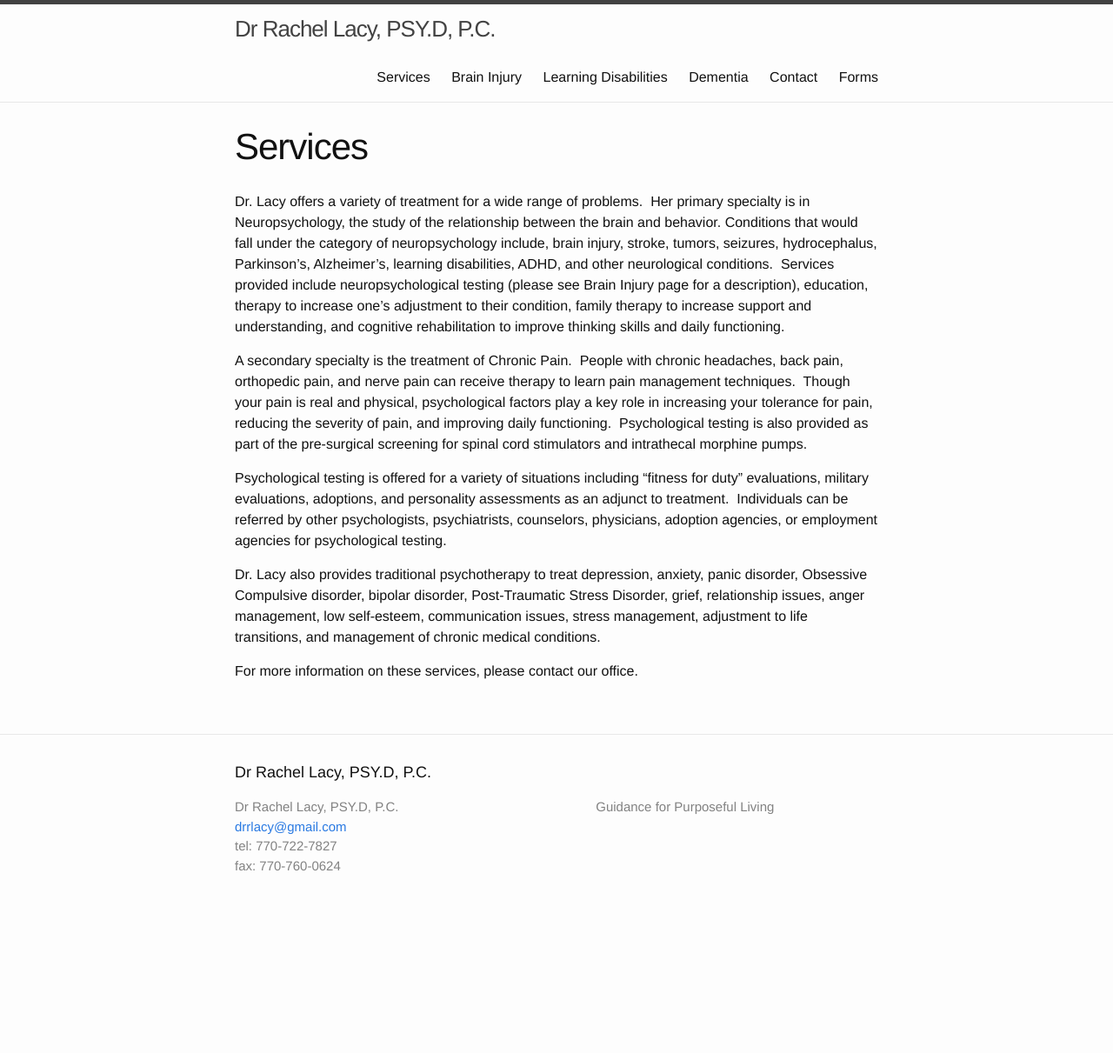
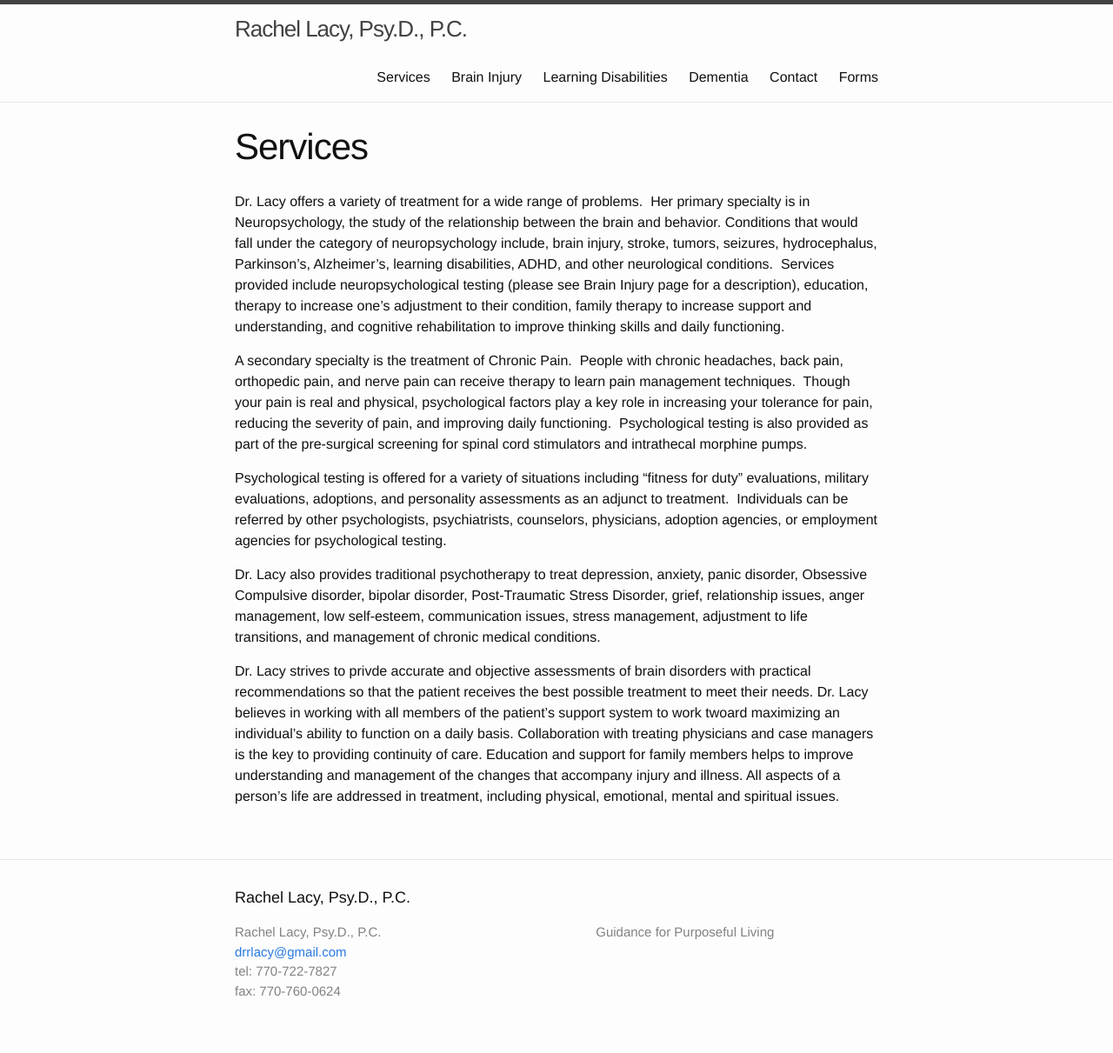
Before and after one commit to halcyon/renewedbrain.com, a Jekyll site: the page built from services.md, in a window 1280 px wide. Shown: the whole page at 87% size. Built offline with Jekyll 4.4.1, drawn with Linux system fonts in a browser that asks for light colours; before the commit the page ends 1067 px from its top, so only the background shows below that.

Commit message:
Updating title

```diff
--- a/_config.yml
+++ b/_config.yml
@@ -6,7 +6,7 @@
 # 'jekyll serve'. If you change this file, please restart the server process.
 
 # Site settings
-title: Dr Rachel Lacy, PSY.D, P.C.
+title: Rachel Lacy, Psy.D., P.C.
 email: drrlacy@gmail.com
 phonenumber: 770-722-7827
 fax: 770-760-0624
--- a/services.md
+++ b/services.md
@@ -40,4 +40,14 @@ anger management, low self-esteem, communication issues, stress
 management, adjustment to life transitions, and management of chronic
 medical conditions.
 
-For more information on these services, please contact our office.
+Dr. Lacy strives to privde accurate and objective assessments of brain
+disorders with practical recommendations so that the patient receives
+the best possible treatment to meet their needs. Dr. Lacy believes in
+working with all members of the patient's support system to work
+twoard maximizing an individual's ability to function on a daily
+basis. Collaboration with treating physicians and case managers is the
+key to providing continuity of care. Education and support for family
+members helps to improve understanding and management of the changes
+that accompany injury and illness. All aspects of a person's life are
+addressed in treatment, including physical, emotional, mental and
+spiritual issues.
```
Also changed, not shown: contact.md (+0 -1 lines).
